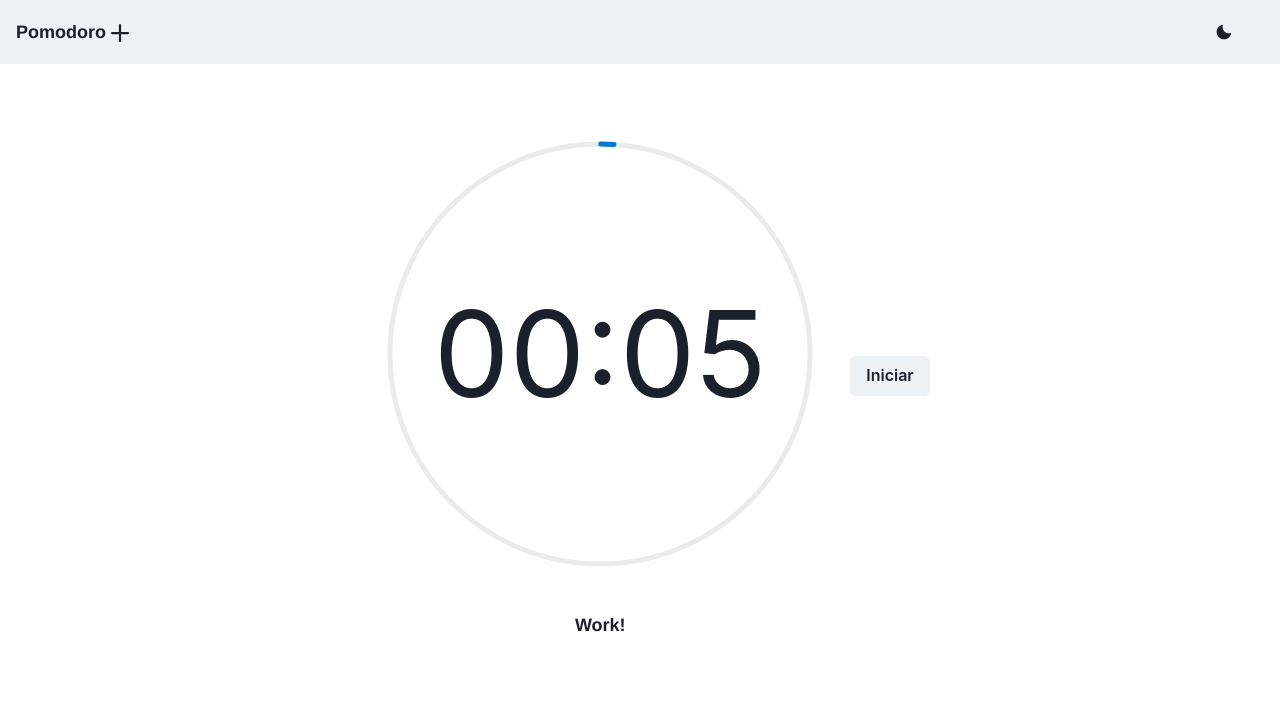
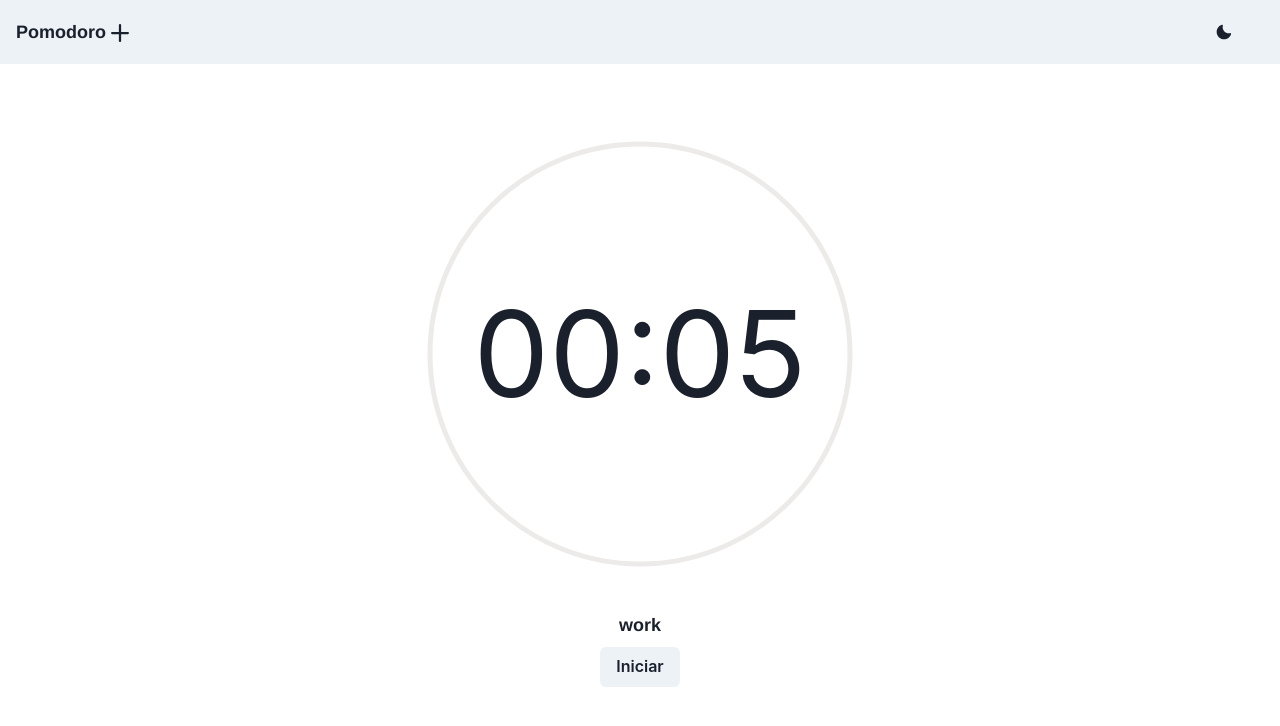
Before and after one commit to leosilva-dev/biblioteca-Sistema-Gestao, a React (Create React App) app: page / in a window 1280 px wide. Shown: the top 726 px of the page. Built offline with nearby package versions, Linux system fonts and the light colour scheme.

Commit message:
cleaning old code,

```diff
--- a/src/pages/Home.tsx
+++ b/src/pages/Home.tsx
@@ -1,41 +1,18 @@
 import React, { useEffect, useState } from "react";
-import {
-  Button,
-  Center,
-  Tab,
-  TabList,
-  TabPanel,
-  TabPanels,
-  Tabs,
-  useToast,
-  Wrap,
-  WrapItem,
-} from "@chakra-ui/react";
+import { Button, VStack } from "@chakra-ui/react";
 import { Pomodoro } from "./Pomodoro";
 
 const TOTAL_SECONDS_AMOUNT = 15 * 60 - 895;
 
 export const Home: React.FC = () => {
-  const toast = useToast();
   const [secondsAmount, setSecondsAmount] = useState(TOTAL_SECONDS_AMOUNT);
   const [isCounting, setIsCounting] = useState(false);
-
-  // const [currentPomoIsDone, setCurrentPomoIsDone] = useState(false);
-  // const [type, setType] = useState("work" || "short-break" || "long-break");
 
   useEffect(() => {
     if (secondsAmount > 0 && isCounting) {
       setTimeout(() => {
         setSecondsAmount((old) => old - 1);
       }, 1000);
-    } else {
-      toast({
-        title: "Your pomo is done!",
-        status: "success",
-        duration: 5000,
-        isClosable: true,
-      });
-      setIsCounting(false);
     }
   }, [isCounting, secondsAmount]);
 
@@ -44,44 +21,12 @@ export const Home: React.FC = () => {
   };
 
   return (
-    <Wrap>
-      <WrapItem>
-        <Center>
-          {/* <Tabs align="center" variant="soft-rounded" colorScheme="blue">
-            <TabList>
-              <Tab>Work</Tab>
-              <Tab>Short Break</Tab>
-              <Tab>Long Break</Tab>
-            </TabList>
-            <TabPanels>
-              <TabPanel> */}
-          <Pomodoro
-            secondsAmount={secondsAmount}
-            type={"work"}
-            // defineAsDone={setCurrentPomoIsDone}
-          />
-          <Button onClick={() => handleStartStop()}>
-            {isCounting ? "Pausar" : "Iniciar"}
-          </Button>
-          {/* </TabPanel>
-              <TabPanel>
-                <Pomodoro
-                  secondsAmount={secondsAmount}
-                  type={"work"}
-                  // defineAsDone={setCurrentPomoIsDone}
-                />
-              </TabPanel>
-              <TabPanel>
-                <Pomodoro
-                  secondsAmount={secondsAmount}
-                  type={"work"}
-                  // defineAsDone={setCurrentPomoIsDone}
-                />
-              </TabPanel>
-            </TabPanels>
-          </Tabs> */}
-        </Center>
-      </WrapItem>
-    </Wrap>
+    <VStack>
+      <Pomodoro secondsAmount={secondsAmount} message={"work"} />
+
+      <Button onClick={() => handleStartStop()}>
+        {isCounting ? "Pausar" : "Iniciar"}
+      </Button>
+    </VStack>
   );
 };
--- a/src/pages/Pomodoro.tsx
+++ b/src/pages/Pomodoro.tsx
@@ -1,76 +1,24 @@
-import React, { useEffect, useMemo, useState } from "react";
+import React from "react";
 import {
   Box,
-  Button,
   CircularProgress,
   CircularProgressLabel,
   VStack,
 } from "@chakra-ui/react";
-import moment from "moment";
-import { clearTimeout, setTimeout } from "timers";
-// import { ArrowRightIcon } from "@chakra-ui/icons";
 
 interface IPomodoro {
   secondsAmount: number;
-  type: string;
-  defineAsDone?: (value: boolean) => void;
+  message?: string;
 }
 
-export const Pomodoro: React.FC<IPomodoro> = ({
-  secondsAmount,
-  type,
-  defineAsDone,
-}) => {
-  // const [timeInSeconds, setTimeInSeconds] = useState(minutes * 60);
-  // const [percentualDecorrido, setPercentualDecorrido] = useState(0);
-  // const formatted = moment.utc(timeInSeconds * 1000).format("mm:ss");
+export const Pomodoro: React.FC<IPomodoro> = ({ secondsAmount, message }) => {
   const minutes = Math.floor(secondsAmount / 60);
   const seconds = secondsAmount % 60;
-
-  // const percentualPorTempo = useMemo(() => {
-  //   // return 100 / (secondsAmount * 60);
-  // }, [secondsAmount]);
-
-  const message = useMemo(() => {
-    switch (type) {
-      case "work":
-        return "Work!";
-      case "short-break":
-        return "short-break!";
-      case "long-break":
-        return "long-break!";
-    }
-  }, [type]);
-
-  // useEffect(() => {
-  //   if (isCounting) {
-  //     const time = setTimeout(() => {
-  //       setTimeInSeconds(timeInSeconds - 1);
-  //       setPercentualDecorrido(percentualDecorrido + percentualPorTempo);
-  //     }, 1000);
-  //     if (timeInSeconds === 0) {
-  //       clearTimeout(time);
-  //       defineAsDone(true);
-  //     }
-  //   }
-  // }, [
-  //   defineAsDone,
-  //   isCounting,
-  //   percentualDecorrido,
-  //   percentualPorTempo,
-  //   timeInSeconds,
-  // ]);
-
-  // const resetPomo = useCallback(() => {
-  //   setIsCounting(false);
-  //   setTimeInSeconds(minutes * 60);
-  //   setPercentualDecorrido(0);
-  // }, [minutes]);
 
   return (
     <VStack>
       <Box>
-        <CircularProgress value={1} size="500px" thickness="1px" capIsRound>
+        <CircularProgress value={0} size="500px" thickness="1px" capIsRound>
           <CircularProgressLabel>{`${minutes
             .toString()
             .padStart(2, "0")}:${seconds
@@ -82,14 +30,6 @@ export const Pomodoro: React.FC<IPomodoro> = ({
       <Box fontWeight={"bold"} fontSize={18} fontFamily={"Helvetica"}>
         {message}
       </Box>
-
-      <Box>
-        {/* {isCounting && (
-          <Button onClick={() => resetPomo()}>
-            <ArrowRightIcon />
-          </Button>
-        )} */}
-      </Box>
     </VStack>
   );
 };
```
